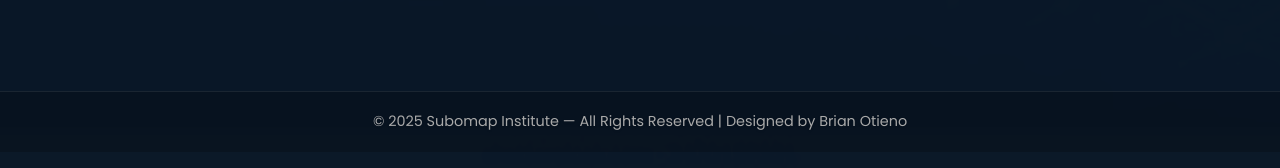
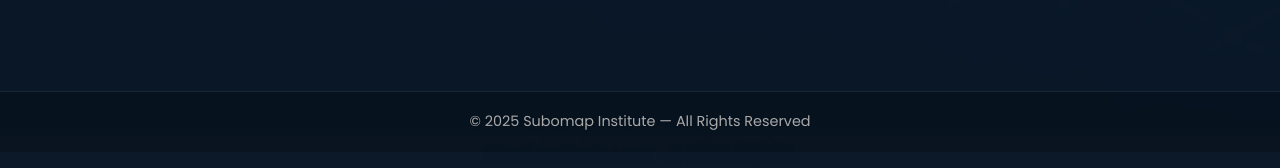
Before and after one commit to Brianoysters/suboinstitute, a plain HTML site: page admission.html in a window 1280 px wide. Shown: the part 1838-2006 px from the top of the page. Drawn offline with nearby package versions, Linux system fonts and the light colour scheme.

Commit message:
more updates

```diff
--- a/admission.html
+++ b/admission.html
@@ -292,7 +292,7 @@
       </div>
     </div>
     <div class="footer-bottom">
-      © 2025 Subomap Institute — All Rights Reserved | Designed by Brian Otieno
+      © 2025 Subomap Institute — All Rights Reserved
     </div>
   </footer>
 
```
Also changed, not shown: contact.html (+1 -1 lines), courses.html (+1 -1 lines), index.html (+1 -1 lines), support.html (+1 -1 lines), terms.html (+1 -1 lines).
